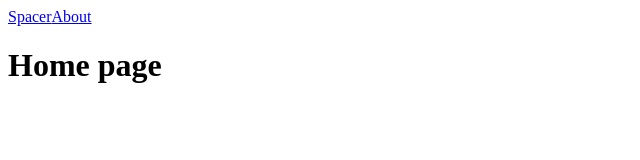
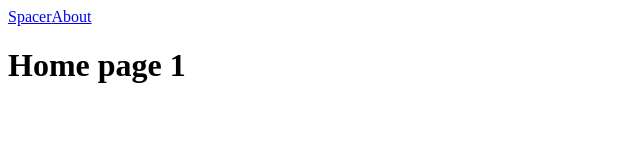
Before and after one commit to siutrab/first-vuejs, a Vue app: page / in a window 1280 px wide. Shown: the top 160 px of the page, without its empty margins (0-640 px from the left). Built offline with nearby package versions, Linux system fonts and the light colour scheme.

Commit message:
Basic app rouing

```diff
--- a/src/views/Home.vue
+++ b/src/views/Home.vue
@@ -1,6 +1,6 @@
 <template>
   <div class="home">
-    <h1>Home page</h1>
+    <h1>Home page 1</h1>
   </div>
 </template>
 
```
